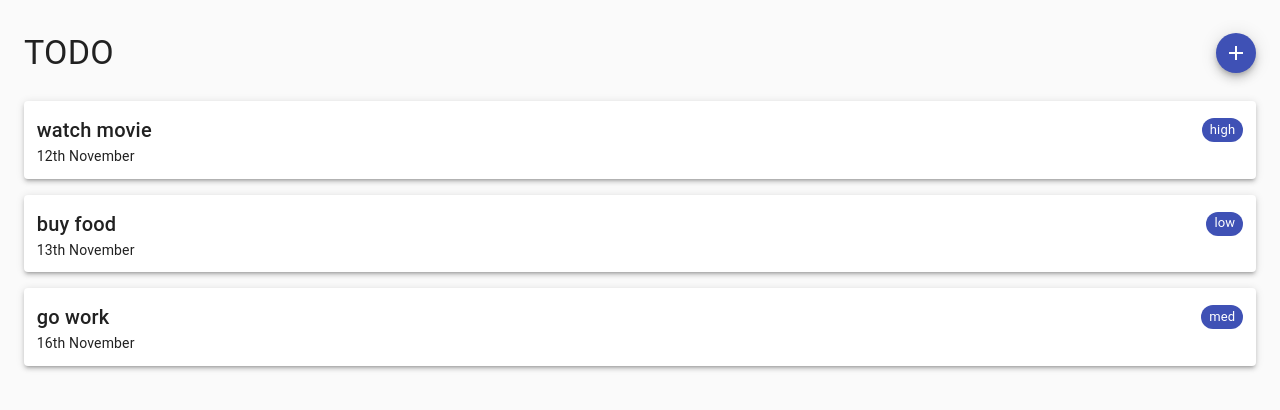
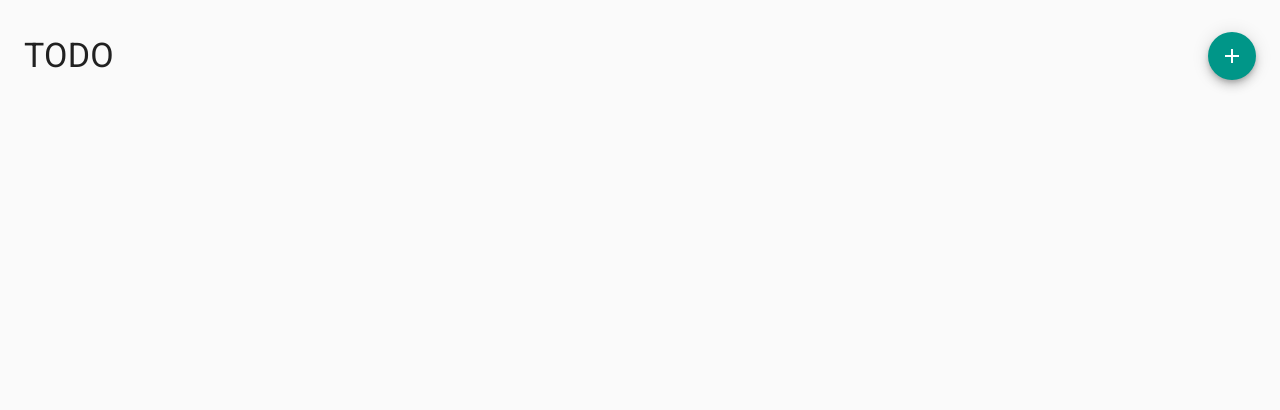
Before and after one commit to foxching/muiTodo, a React (Create React App) app: page / in a window 1280 px wide. Shown: the top 410 px of the page. Built offline with nearby package versions, Linux system fonts and the light colour scheme.

Commit message:
Editing, Filtering Todos with Transitions 1.Editing and Filtering of To-dos 2.Add React Transition and Material Transition Component

```diff
--- a/package.json
+++ b/package.json
@@ -14,6 +14,7 @@
     "react": "17.0.0",
     "react-dom": "17.0.0",
     "react-scripts": "3.4.3",
+    "react-transition-group": "4.4.1",
     "uuid": "8.3.1",
     "yup": "0.30.0"
   },
--- a/public/index.html
+++ b/public/index.html
@@ -1,16 +1,22 @@
 <!DOCTYPE html>
 <html lang="en">
-
   <head>
-	<meta charset="utf-8">
-	<meta name="viewport" content="width=device-width, initial-scale=1, shrink-to-fit=no">
-	<meta name="theme-color" content="#000000">
+    <meta charset="utf-8" />
+    <meta
+      name="viewport"
+      content="width=device-width, initial-scale=1, shrink-to-fit=no"
+    />
+    <meta name="theme-color" content="#000000" />
     <!--
       manifest.json provides metadata used when your web app is added to the
       homescreen on Android. See https://developers.google.com/web/fundamentals/engage-and-retain/web-app-manifest/
     -->
-	<link rel="manifest" href="%PUBLIC_URL%/manifest.json">
-	<link rel="shortcut icon" href="%PUBLIC_URL%/favicon.ico">
+    <link rel="manifest" href="%PUBLIC_URL%/manifest.json" />
+    <link rel="shortcut icon" href="%PUBLIC_URL%/favicon.ico" />
+    <link
+      rel="stylesheet"
+      href="https://fonts.googleapis.com/css?family=Roboto:300,400,500,700&display=swap"
+    />
     <!--
       Notice the use of %PUBLIC_URL% in the tags above.
       It will be replaced with the URL of the `public` folder during the build.
@@ -39,5 +45,4 @@
       To create a production bundle, use `npm run build` or `yarn build`.
     -->
   </body>
-
 </html>
--- a/src/App.js
+++ b/src/App.js
@@ -1,36 +1,120 @@
-import React, { useState } from "react";
+import React, { useState, useEffect } from "react";
 import CssBaseline from "@material-ui/core/CssBaseline";
+import Chip from "@material-ui/core/Chip";
 import Container from "@material-ui/core/Container";
+import Zoom from "@material-ui/core/Zoom";
+
+//component
 import Header from "./Header";
 import TodoList from "./TodoList";
 import FormDialog from "./FormDialog";
 import FormComponent from "./FormComponent";
+import "./styles.css";
 
 export default function App() {
-  const [todos, setTodos] = useState([
-    { id: "1", todo: "watch movie", priority: "high", due: "12th November" },
-    { id: "2", todo: "buy food", priority: "low", due: "13th November" },
-    { id: "3", todo: "go work", priority: "med", due: "16th November" }
-  ]);
-  const [open, setOpen] = React.useState(false);
-
+  const [checked, setChecked] = useState(false);
+  const [todos, setTodos] = useState([]);
+  const [filteredTodos, setFilteredTodos] = useState([]);
+  const [open, setOpen] = useState(false);
+  const [editedTodo, setEditedTodo] = useState(null);
+  const [isEdit, setIsEdit] = useState(false);
+  const [priorityFilter, setPriorityFilter] = useState("");
   const handleClickOpen = () => {
     setOpen(true);
   };
 
   const handleClose = () => {
     setOpen(false);
+    setEditedTodo(null);
   };
 
+  const addTodo = (todo) => {
+    setChecked(true);
+    setTodos([...todos, todo]);
+  };
+
+  const deleteTodo = (todoId) => {
+    setChecked(false);
+    setTodos([...todos.filter((todo) => todo.id !== todoId)]);
+  };
+
+  const handleEdit = (todo) => {
+    setOpen(true);
+    setEditedTodo(todo);
+  };
+
+  const markComplete = (id) => {
+    const newTodos = [...todos];
+    const t = newTodos.map((todo) => {
+      if (todo.id === id) {
+        todo.completed = !todo.completed;
+      }
+      return todo;
+    });
+
+    setTodos(t);
+  };
+
+  const editTodo = (todo) => {
+    const newTodos = [...todos];
+    const t = newTodos.find((t) => t.id === editedTodo.id);
+    t.todoText = todo.todoText;
+    t.priority = todo.priority;
+    t.dueDate = todo.dueDate;
+    setTodos(newTodos);
+    setEditedTodo(null);
+    setIsEdit(false);
+  };
+
+  const handlePriorityClick = (priority) => {
+    setPriorityFilter(priority);
+  };
+
+  const handleDeletePriorityFilter = () => {
+    setPriorityFilter("");
+  };
+
+  useEffect(() => {
+    setFilteredTodos(todos.filter((todo) => todo.priority === priorityFilter));
+  }, [todos, priorityFilter]);
   return (
     <>
       <CssBaseline />
       <Container>
         <Header handleClickOpen={handleClickOpen} />
-        <TodoList todos={todos} />
+        {priorityFilter === "" ? null : (
+          <Zoom in={priorityFilter !== null ? true : false} timeout={800}>
+            <Chip
+              label={priorityFilter}
+              onDelete={handleDeletePriorityFilter}
+              color="secondary"
+              size="small"
+              style={{ marginTop: "1.2rem" }}
+            />
+          </Zoom>
+        )}
+        <TodoList
+          todos={priorityFilter === "" ? todos : filteredTodos}
+          deleteTodo={deleteTodo}
+          handleEdit={handleEdit}
+          markComplete={markComplete}
+          handlePriorityClick={handlePriorityClick}
+          checked={checked}
+        />
       </Container>
-      <FormDialog open={open} handleClose={handleClose}>
-        <FormComponent handleClose={handleClose} setOpen={setOpen} />
+      <FormDialog
+        open={open}
+        editedTodo={editedTodo}
+        isEdit={isEdit}
+        handleClose={handleClose}
+      >
+        <FormComponent
+          editedTodo={editedTodo}
+          addTodo={addTodo}
+          editTodo={editTodo}
+          handleClose={handleClose}
+          setOpen={setOpen}
+        />
       </FormDialog>
     </>
   );
--- a/src/FormDialog.js
+++ b/src/FormDialog.js
@@ -3,10 +3,12 @@ import Dialog from "@material-ui/core/Dialog";
 import DialogContent from "@material-ui/core/DialogContent";
 import DialogTitle from "@material-ui/core/DialogTitle";
 
-const FormDialog = ({ open, handleClose, children }) => {
+const FormDialog = ({ open, handleClose, editedTodo, children }) => {
   return (
     <Dialog open={open} onClose={handleClose} style={{ minWidth: "60vw" }}>
-      <DialogTitle>Add Todo</DialogTitle>
+      <DialogTitle>
+        {editedTodo !== null ? "Update Todo" : "Add Todo"}
+      </DialogTitle>
       <DialogContent>{children}</DialogContent>
     </Dialog>
   );
--- a/src/Header.js
+++ b/src/Header.js
@@ -17,9 +17,9 @@ const Header = ({ handleClickOpen }) => {
       </Grid>
       <Grid item>
         <Fab
-          color="primary"
+          style={{ backgroundColor: "#009688", color: "#ffffff" }}
           aria-label="add"
-          size="small"
+          size="medium"
           onClick={handleClickOpen}
         >
           <AddIcon />
--- a/src/TodoList.js
+++ b/src/TodoList.js
@@ -4,51 +4,97 @@ import Grid from "@material-ui/core/Grid";
 import Typography from "@material-ui/core/Typography";
 import Chip from "@material-ui/core/Chip";
 import ButtonGroup from "@material-ui/core/ButtonGroup";
-import IconButton from "@material-ui/core/IconButton";
+import Button from "@material-ui/core/Button";
 import DeleteIcon from "@material-ui/icons/Delete";
 import EditIcon from "@material-ui/icons/Edit";
 import DoneIcon from "@material-ui/icons/Done";
+import { CSSTransition, TransitionGroup } from "react-transition-group";
 
-const TodoList = ({ todos }) => {
+const TodoList = ({
+  todos,
+  deleteTodo,
+  handleEdit,
+  markComplete,
+  handlePriorityClick
+}) => {
+  const getChipColor = (priority) => {
+    let color = "";
+    switch (priority) {
+      case "High":
+        color = "#d50000";
+        break;
+      case "Med":
+        color = "#ffc107";
+        break;
+      case "Low":
+        color = "#009688";
+        break;
+      default:
+        color = "#ddddd";
+    }
+    return color;
+  };
+
   return (
     <>
       <Grid
         container
         direction="column"
         style={{ marginTop: "1.2rem" }}
-        spacing={2}
+        spacing={3}
       >
+        <TransitionGroup>
           {todos.map((todo) => (
-          <Grid item key={todo.id}>
+            <CSSTransition key={todo.id} timeout={500} classNames="fade">
+              <Grid item style={{ margin: "1.0rem" }}>
                 <Paper style={{ padding: "0.8rem" }} elevation={3}>
                   <Grid container justify="space-between" alignItems="center">
                     <Grid>
-                  <Typography variant="h6">{todo.todo}</Typography>
+                      <Typography
+                        variant="h6"
+                        style={{
+                          textDecoration: todo.completed
+                            ? "line-through"
+                            : "none"
+                        }}
+                      >
+                        {todo.todoText}
+                      </Typography>
                     </Grid>
                     <Grid>
-                  <Chip color="primary" size="small" label={todo.priority} />
+                      <Chip
+                        size="small"
+                        style={{
+                          color: "#ffffff",
+                          backgroundColor: getChipColor(todo.priority)
+                        }}
+                        label={todo.priority}
+                        onClick={() => handlePriorityClick(todo.priority)}
+                      />
                     </Grid>
                   </Grid>
-              <Typography variant="body2">{todo.due}</Typography>
-              {/* <ButtonGroup
+                  <Typography variant="body2">{todo.dueDate}</Typography>
+                  <ButtonGroup
                     color="primary"
                     style={{ paddingTop: "12px" }}
                     variant="text"
                     size="small"
                   >
-                <IconButton>
-                  <DeleteIcon size="small" />
-                </IconButton>
-                <IconButton>
-                  <EditIcon size="small" />
-                </IconButton>
-                <IconButton>
-                  <DoneIcon size="small" />
-                </IconButton>
-              </ButtonGroup> */}
+                    <Button onClick={() => deleteTodo(todo.id)}>
+                      <DeleteIcon size="small" style={{ color: "#424242" }} />
+                    </Button>
+                    <Button onClick={() => handleEdit(todo)}>
+                      <EditIcon size="small" style={{ color: "#424242" }} />
+                    </Button>
+                    <Button onClick={() => markComplete(todo.id)}>
+                      <DoneIcon size="small" style={{ color: "#424242" }} />
+                    </Button>
+                  </ButtonGroup>
                 </Paper>
               </Grid>
+            </CSSTransition>
           ))}
+        </TransitionGroup>
       </Grid>
     </>
   );
--- a/src/styles.css
+++ b/src/styles.css
@@ -1,4 +1,17 @@
-.App {
-  font-family: sans-serif;
-  text-align: center;
+.fade-enter {
+  opacity: 0.01;
 }
+
+.fade-enter-active {
+  opacity: 1;
+  transition: opacity 1000ms ease-in;
+}
+
+.fade-exit {
+  opacity: 1;
+}
+
+.fade-exit-active {
+  opacity: 0.01;
+  transition: opacity 1000ms ease-in;
+}
```
Also changed, not shown: src/FormComponent.js (+32 -18 lines). Lines whose indentation alone changed are shown as unchanged.
